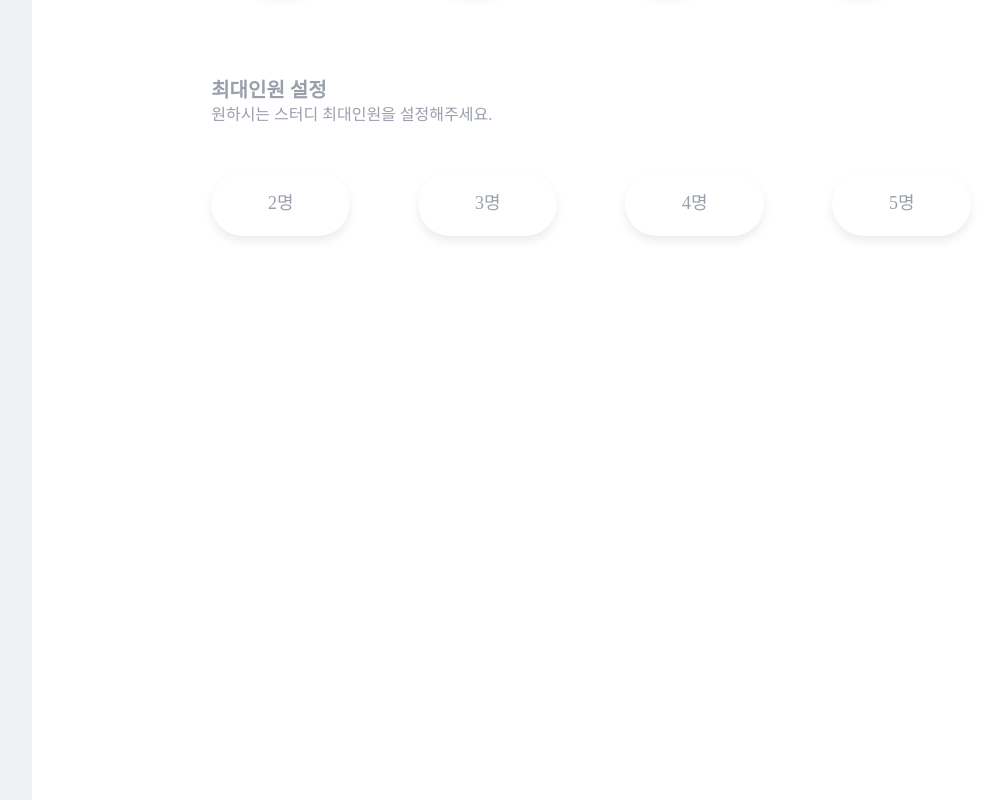
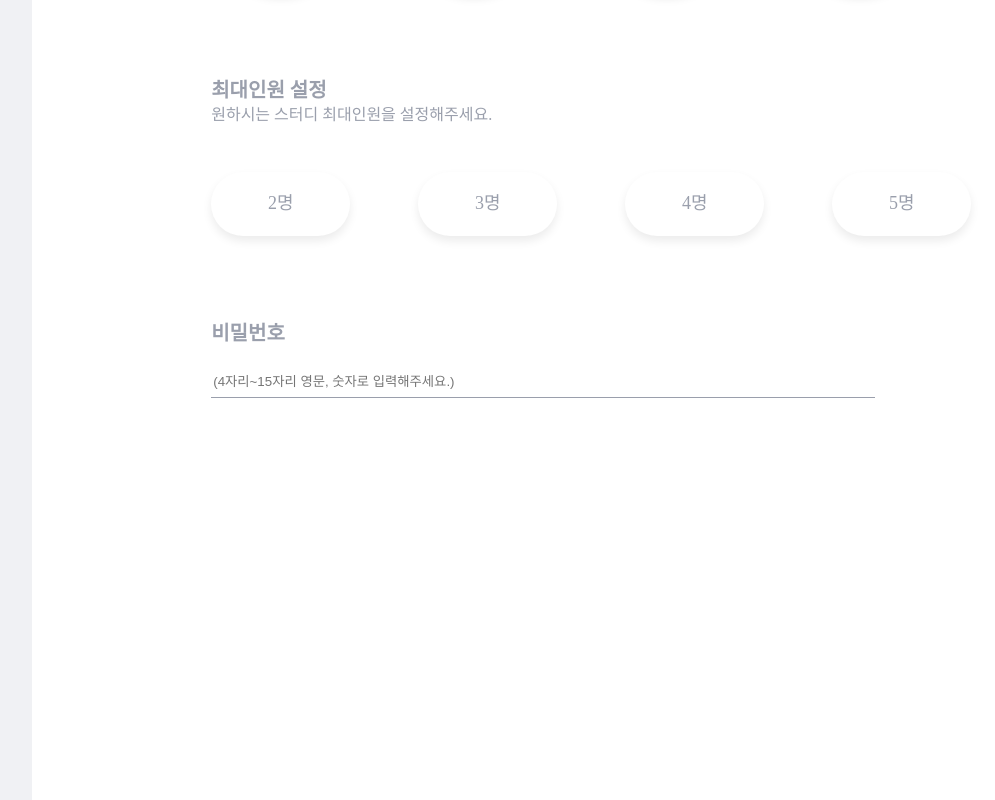
Before and after one commit to real-compacted-developer/connect-class, a React (Create React App) app in the folder front/: page /study/create in a window 1280 px wide. Shown: the part 670-1470 px from the top of the page, without its empty margins (279-1274 px from the left). Built offline with nearby package versions, Linux system fonts and the light colour scheme; no server answers; a web font is replaced by a local one.

Commit message:
feat: Add StudyPassword form

```diff
--- /dev/null
+++ b/front/src/components/StudyCreate/StudyPasswordInput.tsx
@@ -0,0 +1,32 @@
+import React from "react";
+import styled from "styled-components";
+
+const InputTitle = styled.p`
+  font-family: "Gmarket Sans";
+  font-size: 20px;
+  font-weight: bold;
+  font-stretch: normal;
+  font-style: normal;
+  line-height: 1.2;
+  letter-spacing: normal;
+  text-align: left;
+  color: #9a9fac;
+`;
+
+const InputForm = styled.input`
+  width: 660px;
+  height: 30px;
+  border: none;
+  border-bottom: 1px #9a9fac solid;
+`;
+
+export default class StudyPasswordInput extends React.Component {
+  render() {
+    return (
+      <>
+        <InputTitle>비밀번호</InputTitle>
+        <InputForm placeholder="(4자리~15자리 영문, 숫자로 입력해주세요.)" />
+      </>
+    );
+  }
+}
--- a/front/src/pages/StudyCreatePage.tsx
+++ b/front/src/pages/StudyCreatePage.tsx
@@ -5,6 +5,7 @@ import Header from "../components/StudyCreate/Body/Header";
 import StudyNameInput from "../components/StudyCreate/StudyNameInput";
 import StudyCategoryInput from "../components/StudyCreate/StudyCategoryInput";
 import StudyMaxPeopleInput from "../components/StudyCreate/StudyMaxPeopleInput";
+import StudyPasswordInput from "../components/StudyCreate/StudyPasswordInput";
 
 const Wrapper = styled.div`
   display: flex;
@@ -67,6 +68,9 @@ class StudyCreate extends React.Component {
 
             <Blank value={85} />
             <StudyMaxPeopleInput />
+
+            <Blank value={85} />
+            <StudyPasswordInput />
           </Body>
         </BodyWrapper>
       </Wrapper>
```
